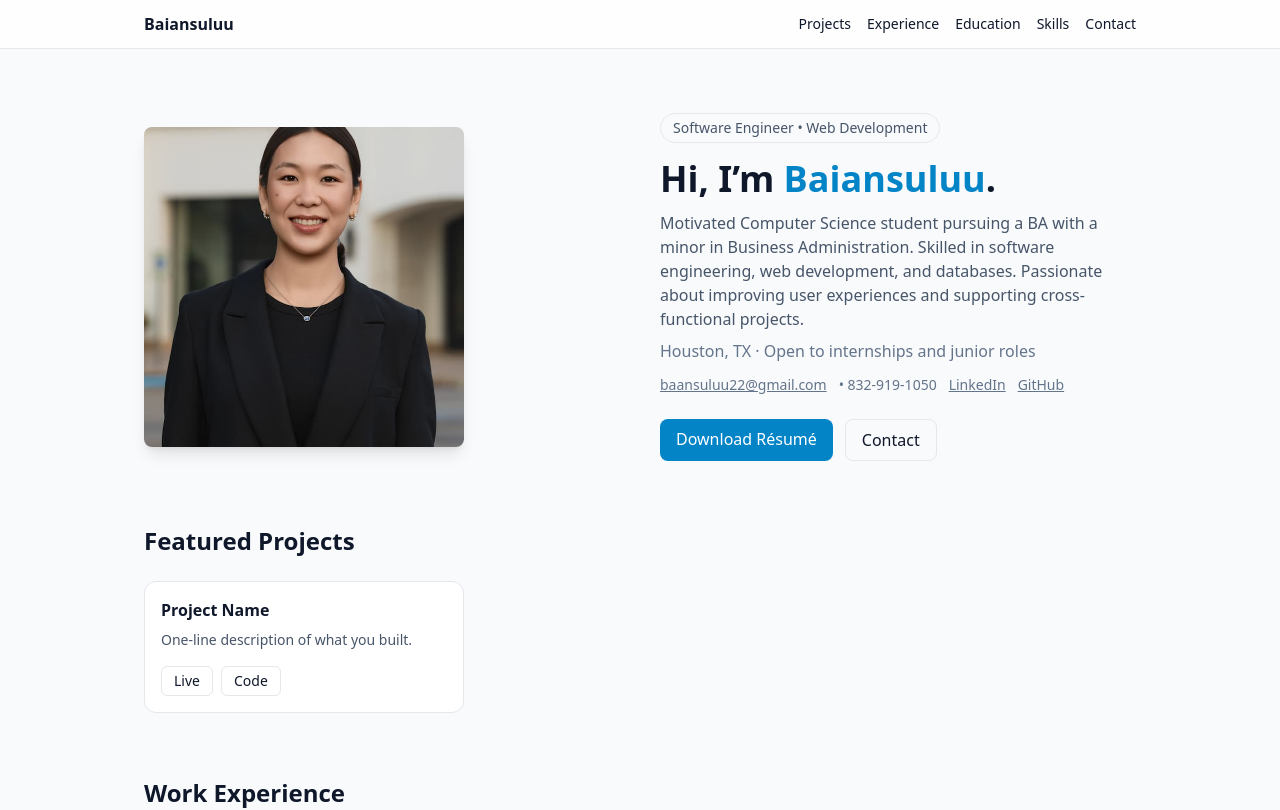
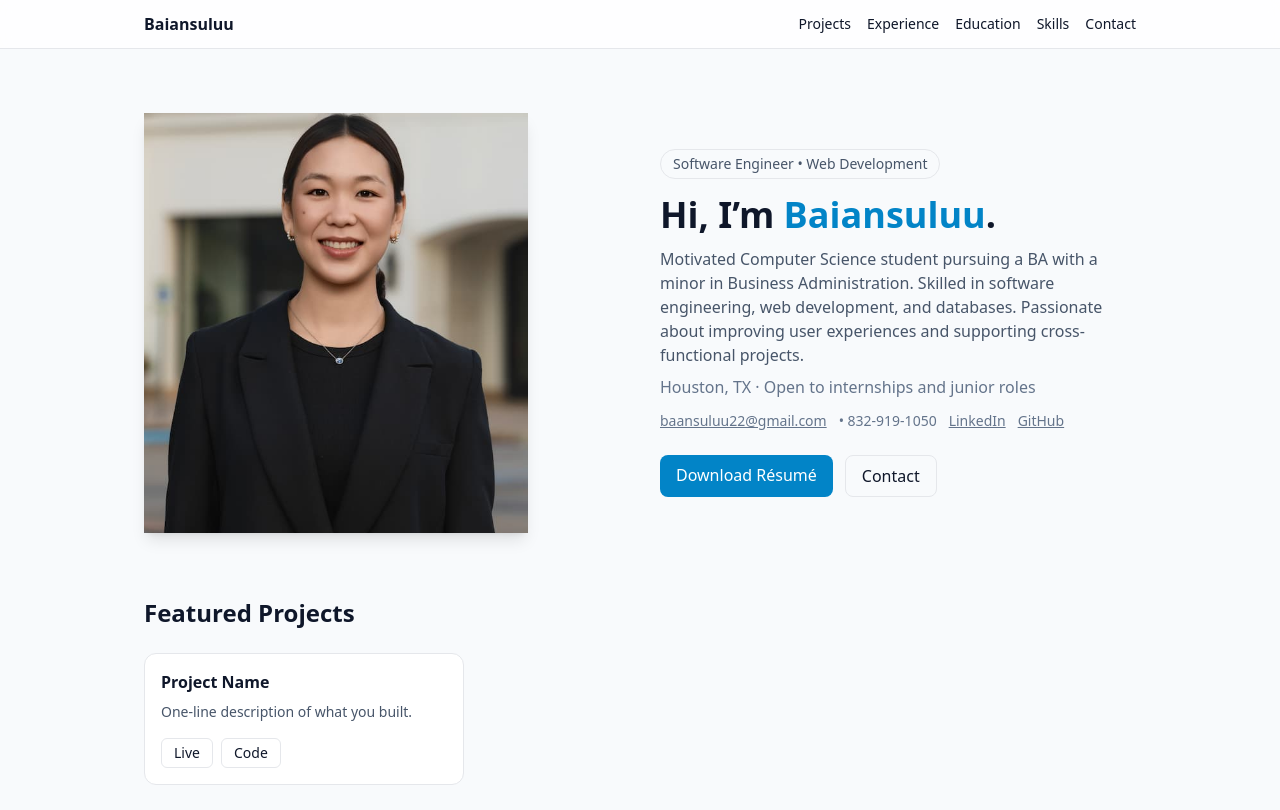
Before and after one commit to Baiansulu/my_portfolio, a React (Vite) app: page / in a window 1280 px wide. Shown: the top 810 px of the page. Built offline with nearby package versions, Linux system fonts and the light colour scheme.

Commit message:
Update Hero.jsx

```diff
--- a/src/components/Hero.jsx
+++ b/src/components/Hero.jsx
@@ -5,7 +5,7 @@ export default function Hero() {
         <img
   src="/profile.jpg"
   alt="Baiansuluu Profile"
-  className="w-60 h-60 md:w-80 md:h-80 rounded-lg object-cover shadow-lg"
+  className="w-72 h-80 md:w-96 md:h-[420px] object-cover shadow-lg"
 />
 
       </div>
```
